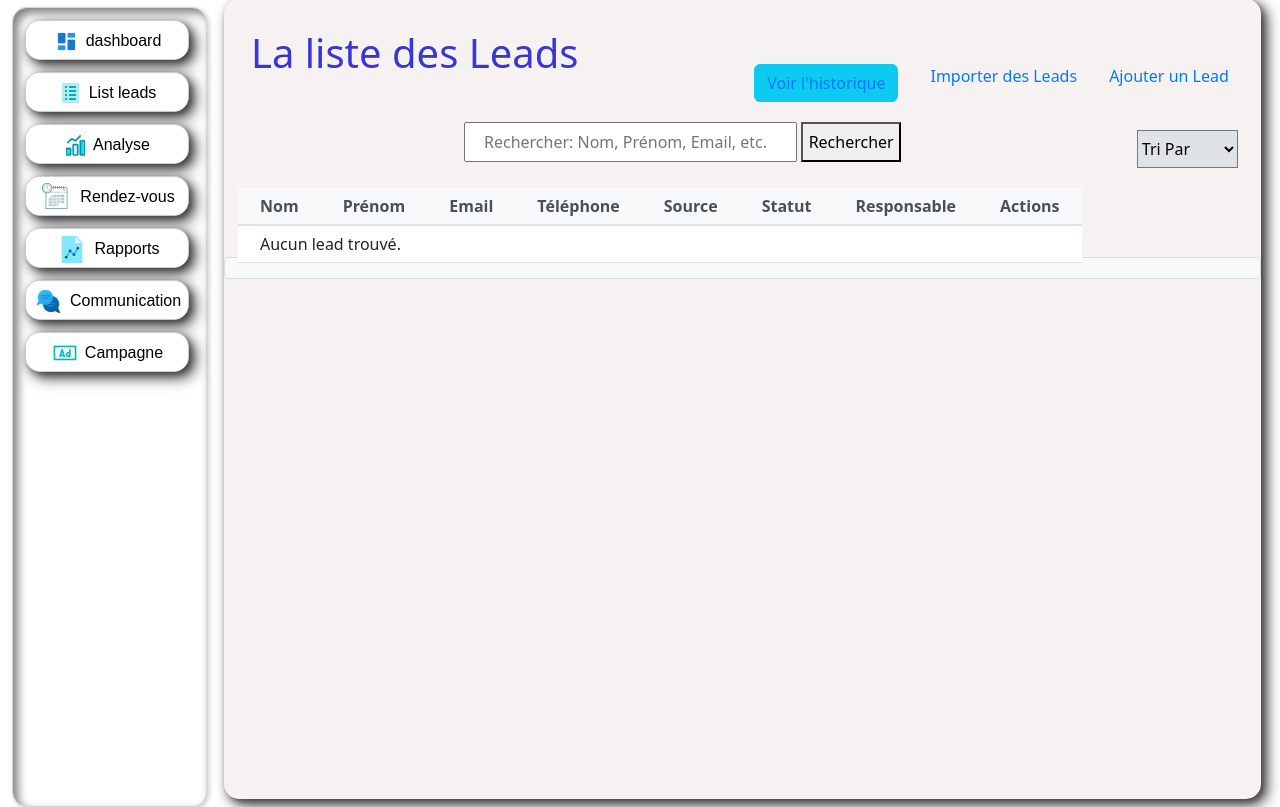
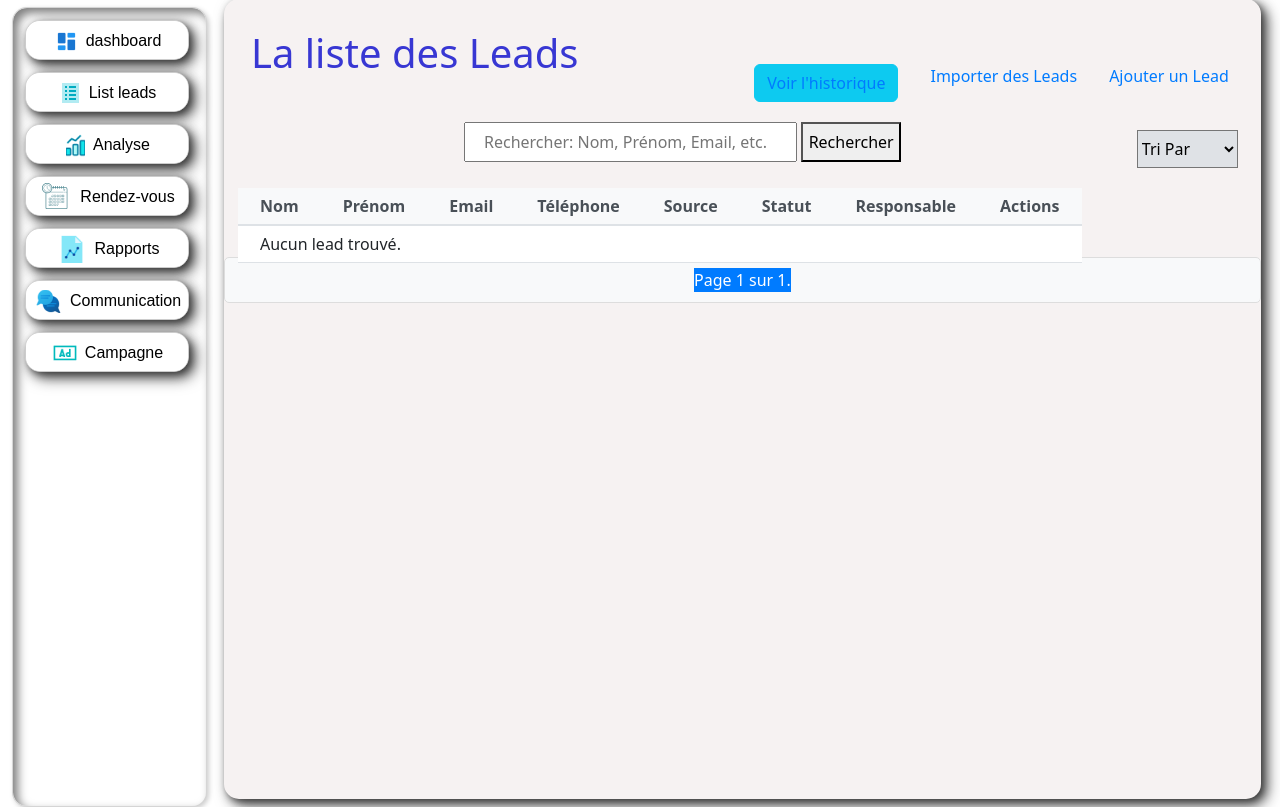
Before and after one commit to ghizlane112/CRRM, a Django app: page /leadlist in a window 1280 px wide. Shown: the part 132-939 px from the top of the page. Run offline with Django 5.2, Linux system fonts and the light colour scheme; data that the repository does not hold is empty; parts of the project's set-up code (start-up, migrations or seed data) failed here and were passed over; some libraries are stand-ins or nearby versions.

Commit message:
changemessaient petite

```diff
--- a/Cenv/Projet/templates/events/calendar.html
+++ b/Cenv/Projet/templates/events/calendar.html
@@ -242,7 +242,7 @@
     <h1>Appoitement</h1>
 
     <div>{%load static%}<form method="post"  action="{%url 'create_reminder'  %}">   {% csrf_token %}<button type="submit" class="btn-rappels">Ajouter Rappele</button></form></div>
-    <div>{% load static %}<form method="get" action="{%url  'history_view'%}"><button type="submit" class="btn-history" ><img src="{%static 'images/Rectangle2093.png'%}" alt="calendanr logo"/> &nbsp  l'Historique des Rendez-vous</button></form></div>
+    <div>{% load static %}<form method="get" action="{%url  'history_view'%}"><button type="submit" class="btn-history" ><img src="{%static 'images/Rectangle2093.png'%}" alt="calendanr logo"/> &nbsp  liste Rendez-vous</button></form></div>
 
 
 
--- a/Cenv/Projet/templates/leadfile/lead_list.html
+++ b/Cenv/Projet/templates/leadfile/lead_list.html
@@ -240,27 +240,28 @@
             </table>
         </div>
 
-        <!-- Pagination -->
-        <div class="pagination">
-            {% if page_obj.has_previous %}
-            <a href="?page=1{% if search_text %}&search={{ search_text }}{% endif %}{% if sort_field %}&sort={{ sort_field }}{% endif %}">Première</a>
-            <a href="?page={{ page_obj.previous_page_number }}{% if search_text %}&search={{ search_text }}{% endif %}{% if sort_field %}&sort={{ sort_field }}{% endif %}">Précédente</a>
+       <!-- Pagination -->
+       <div class="pagination">
+        <span class="step-links">
+            {% if leads.has_previous %}
+                <a href="?{% if search_text %}search={{ search_text }}&{% endif %}{% if sort_field %}sort={{ sort_field }}&{% endif %}page=1">&laquo; Première</a>
+                <a href="?{% if search_text %}search={{ search_text }}&{% endif %}{% if sort_field %}sort={{ sort_field }}&{% endif %}page={{ leads.previous_page_number }}">Précédente</a>
             {% endif %}
+        </span>
 
-            {% for num in page_obj.paginator.page_range %}
-                {% if num == page_obj.number %}
-                <a href="#" class="current">{{ num }}</a>
-                {% else %}
-                <a href="?page={{ num }}{% if search_text %}&search={{ search_text }}{% endif %}{% if sort_field %}&sort={{ sort_field }}{% endif %}">{{ num }}</a>
-                {% endif %}
-            {% endfor %}
+        <span class="current">
+            Page {{ leads.number }} sur {{ leads.paginator.num_pages }}.
+        </span>
 
-            {% if page_obj.has_next %}
-            <a href="?page={{ page_obj.next_page_number }}{% if search_text %}&search={{ search_text }}{% endif %}{% if sort_field %}&sort={{ sort_field }}{% endif %}">Suivante</a>
-            <a href="?page={{ page_obj.paginator.num_pages }}{% if search_text %}&search={{ search_text }}{% endif %}{% if sort_field %}&sort={{ sort_field }}{% endif %}">Dernière</a>
+        <span class="step-links">
+            {% if leads.has_next %}
+                <a href="?{% if search_text %}search={{ search_text }}&{% endif %}{% if sort_field %}sort={{ sort_field }}&{% endif %}page={{ leads.next_page_number }}">Suivante</a>
+                <a href="?{% if search_text %}search={{ search_text }}&{% endif %}{% if sort_field %}sort={{ sort_field }}&{% endif %}page={{ leads.paginator.num_pages }}">Dernière &raquo;</a>
             {% endif %}
-        </div>
+        </span>
     </div>
+</div>
+
 
     <!-- Menu contextuel -->
     <div id="context-menu" class="context-menu">
```
